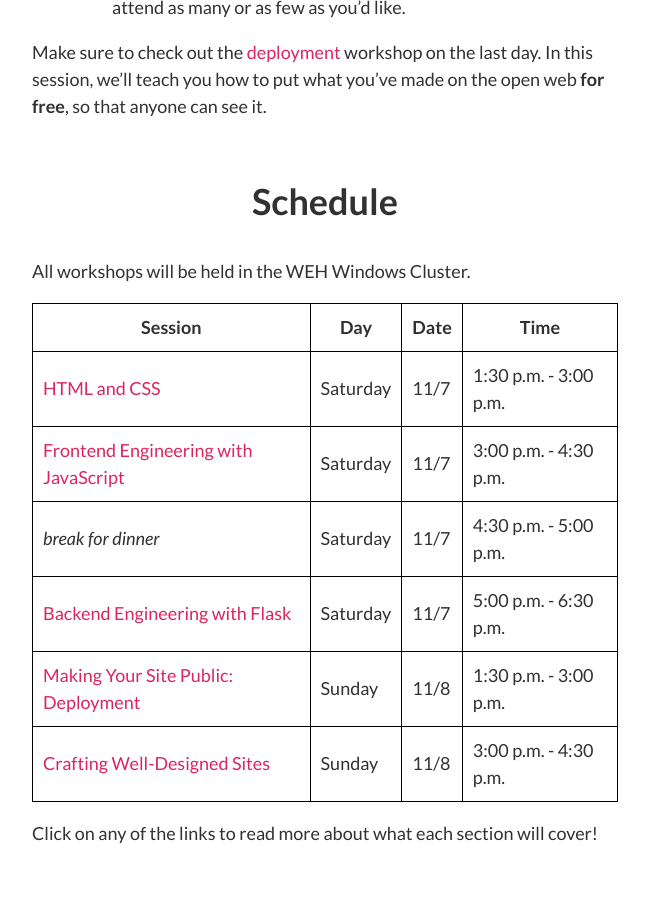
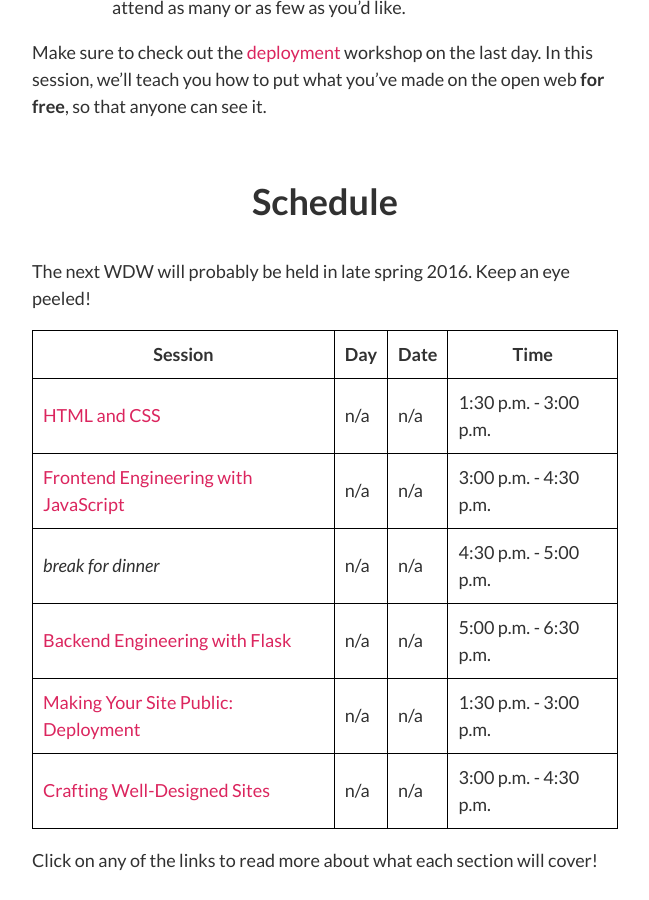
Before and after one commit to ScottyLabs/wdw, a Jekyll site: the page built from index.md, in a window 1280 px wide and 900 px high, scrolled down 1251 px. Shown: the whole window, without its empty margins (315-964 px from the left). Built offline with Jekyll 4.4.1, drawn with Linux system fonts in a browser that asks for light colours; nearby versions of some CDN libraries; Markdown is read by kramdown in place of the engine named in the settings.

Commit message:
Update site to reflect that it's over

```diff
--- a/index.md
+++ b/index.md
@@ -38,16 +38,16 @@ free__, so that anyone can see it.
 
 ## Schedule
 
-All workshops will be held in the WEH Windows Cluster.
+The next WDW will probably be held in late spring 2016. Keep an eye peeled!
 
-| Session                                           | Day      | Date | Time                  |
-| -------                                           | ---      | ---- | ----                  |
-| [HTML and CSS][html]                              | Saturday | 11/7 | 1:30 p.m. - 3:00 p.m. |
-| [Frontend Engineering with JavaScript][frontend]  | Saturday | 11/7 | 3:00 p.m. - 4:30 p.m. |
-| *break for dinner*                                | Saturday | 11/7 | 4:30 p.m. - 5:00 p.m. |
-| [Backend Engineering with Flask][backend]         | Saturday | 11/7 | 5:00 p.m. - 6:30 p.m. |
-| [Making Your Site Public: Deployment][deployment] | Sunday   | 11/8 | 1:30 p.m. - 3:00 p.m. |
-| [Crafting Well-Designed Sites][design]            | Sunday   | 11/8 | 3:00 p.m. - 4:30 p.m. |
+| Session                                           | Day | Date | Time                  |
+| -------                                           | --- | ---- | ----                  |
+| [HTML and CSS][html]                              | n/a | n/a  | 1:30 p.m. - 3:00 p.m. |
+| [Frontend Engineering with JavaScript][frontend]  | n/a | n/a  | 3:00 p.m. - 4:30 p.m. |
+| *break for dinner*                                | n/a | n/a  | 4:30 p.m. - 5:00 p.m. |
+| [Backend Engineering with Flask][backend]         | n/a | n/a  | 5:00 p.m. - 6:30 p.m. |
+| [Making Your Site Public: Deployment][deployment] | n/a | n/a  | 1:30 p.m. - 3:00 p.m. |
+| [Crafting Well-Designed Sites][design]            | n/a | n/a  | 3:00 p.m. - 4:30 p.m. |
 
 Click on any of the links to read more about what each section will cover!
 
```
Also changed, not shown: backend/index.md (+2 -0 lines), deployment/index.md (+2 -0 lines), design/index.md (+2 -0 lines), frontend/index.md (+2 -0 lines).
